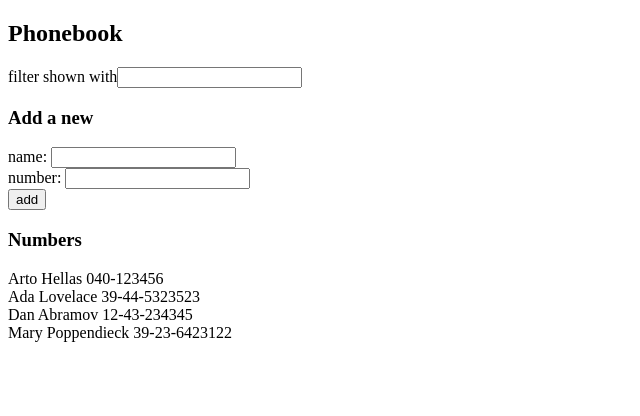
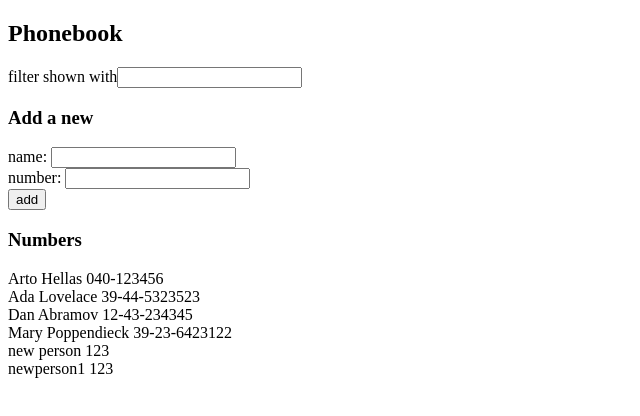
Before and after one commit to keyxcode/fso-part2, a React (Create React App) app in the folder phonebook/: page / in a window 1280 px wide. Shown: the top 416 px of the page, without its empty margins (0-640 px from the left). Built offline with nearby package versions, Linux system fonts and the light colour scheme; data requests are answered from the project's data file.

Commit message:
Solution 2.12: save added numbers to backend server

```diff
--- a/phonebook/db.json
+++ b/phonebook/db.json
@@ -19,6 +19,16 @@
       "name": "Mary Poppendieck",
       "number": "39-23-6423122",
       "id": 4
+    },
+    {
+      "name": "new person ",
+      "number": "123",
+      "id": 5
+    },
+    {
+      "name": "newperson1",
+      "number": "123",
+      "id": 6
     }
   ]
 }
--- a/phonebook/src/App.js
+++ b/phonebook/src/App.js
@@ -98,10 +98,16 @@ const App = () => {
       return;
     }
 
-    setPersons(persons.concat(personObject));
-    setNewName("");
-    setNewNumber("");
-    setNewFilter("");
+    axios
+      .post("http://localhost:3001/pesons", personObject)
+      .then((response) => {
+        const newPerson = response.data;
+        setPersons(persons.concat(newPerson));
+        setNewName("");
+        setNewNumber("");
+        setNewFilter("");
+      })
+      .catch((response) => console.log(response.code));
   };
 
   return (
```
